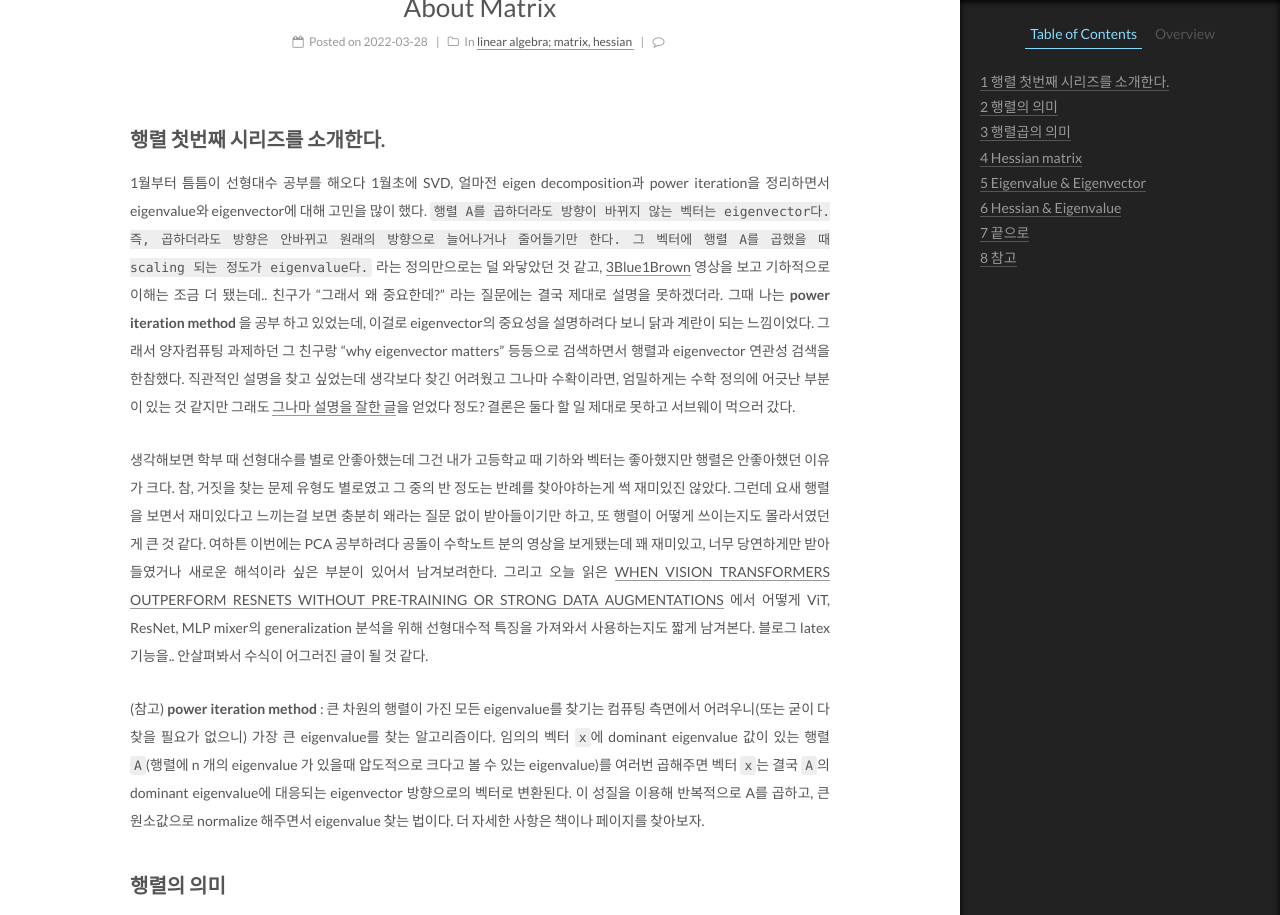
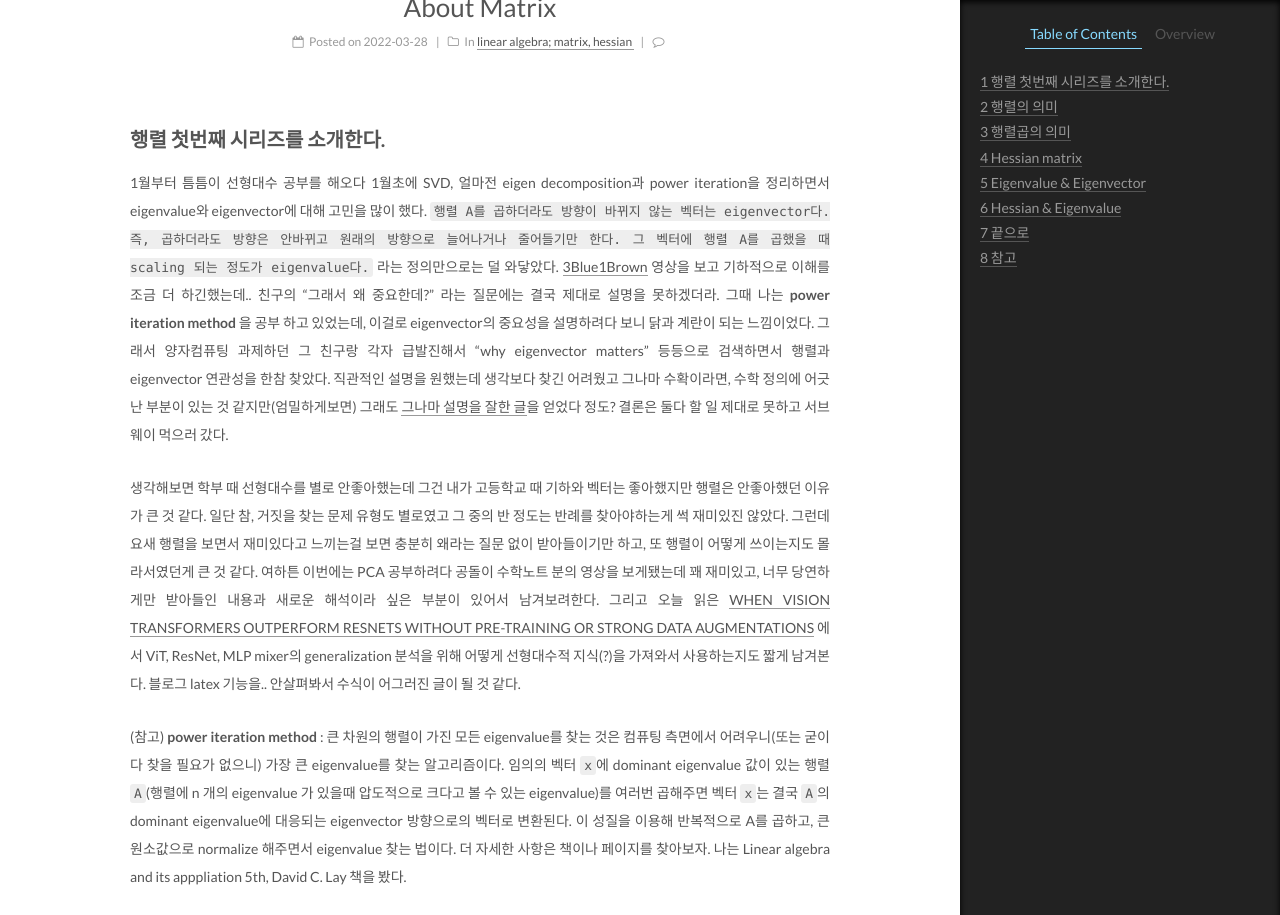
Before and after one commit to kimcando/kimcando.github.io, a Jekyll site: the page built from _posts/2022-03-28-About-Matrix.md, in a window 1280 px wide and 1400 px high, scrolled down 353 px. Shown: the top 915 px of the window. Built offline with Jekyll 4.4.1, drawn with Linux system fonts in a browser that asks for light colours; comment, search, counter and statistics services are not loaded; some of the changed text lies outside the part shown; grey boxes are pictures that could not be loaded.

Commit message:
new: second posts

```diff
--- a/_posts/2022-03-28-About-Matrix.md
+++ b/_posts/2022-03-28-About-Matrix.md
@@ -8,21 +8,24 @@
 
 1월부터 틈틈이 선형대수 공부를 해오다 1월초에 SVD, 얼마전 eigen decomposition과 power iteration을 정리하면서
 eigenvalue와 eigenvector에 대해 고민을 많이 했다.
-`행렬 A를 곱하더라도 방향이 바뀌지 않는 벡터는 eigenvector다. 즉, 곱하더라도 방향은 안바뀌고 원래의 방향으로 늘어나거나 줄어들기만 한다. 그 벡터에 행렬 A를 곱했을 때 scaling 되는 정도가 eigenvalue다.` 라는 정의만으로는 덜 와닿았던 것 같고,
-[3Blue1Brown](https://www.youtube.com/watch?v=PFDu9oVAE-g) 영상을 보고 기하적으로 이해는 조금 더 됐는데.. 친구가 "그래서 왜 중요한데?" 라는 질문에는 결국 제대로 설명을 못하겠더라. 그때 나는 **power iteration method** 을 공부 하고 있었는데, 이걸로 eigenvector의 중요성을 설명하려다 보니 닭과 계란이 되는 느낌이었다.
-그래서 양자컴퓨팅 과제하던 그 친구랑 "why eigenvector matters" 등등으로 검색하면서 행렬과 eigenvector 연관성 검색을 한참했다.
-직관적인 설명을 찾고 싶었는데 생각보다 찾긴 어려웠고 그나마 수확이라면, 엄밀하게는 수학 정의에 어긋난 부분이 있는 것 같지만 그래도 [그나마 설명을 잘한 글](https://www.dhruvonmath.com/2020/07/26/who-cares-about-eigenvectors/)을 얻었다 정도? 결론은 둘다 할 일 제대로 못하고 서브웨이 먹으러 갔다.
+`행렬 A를 곱하더라도 방향이 바뀌지 않는 벡터는 eigenvector다. 즉, 곱하더라도 방향은 안바뀌고 원래의 방향으로 늘어나거나 줄어들기만 한다. 그 벡터에 행렬 A를 곱했을 때 scaling 되는 정도가 eigenvalue다.` 라는 정의만으로는 덜 와닿았다.
+[3Blue1Brown](https://www.youtube.com/watch?v=PFDu9oVAE-g) 영상을 보고 기하적으로 이해를 조금 더 하긴했는데.. 친구의 "그래서 왜 중요한데?" 라는 질문에는 결국 제대로 설명을 못하겠더라. 그때 나는 **power iteration method** 을 공부 하고 있었는데, 이걸로 eigenvector의 중요성을 설명하려다 보니 닭과 계란이 되는 느낌이었다.
+그래서 양자컴퓨팅 과제하던 그 친구랑 각자 급발진해서 "why eigenvector matters" 등등으로 검색하면서 행렬과 eigenvector 연관성을 한참 찾았다.
+직관적인 설명을 원했는데 생각보다 찾긴 어려웠고 그나마 수확이라면, 수학 정의에 어긋난 부분이 있는 것 같지만(엄밀하게보면) 그래도 [그나마 설명을 잘한 글](https://www.dhruvonmath.com/2020/07/26/who-cares-about-eigenvectors/)을 얻었다 정도? 결론은 둘다 할 일 제대로 못하고 서브웨이 먹으러 갔다.
 
-생각해보면 학부 때 선형대수를 별로 안좋아했는데 그건 내가 고등학교 때 기하와 벡터는 좋아했지만 행렬은 안좋아했던 이유가 크다.
-참, 거짓을 찾는 문제 유형도 별로였고 그 중의 반 정도는 반례를 찾아야하는게 썩 재미있진 않았다.
+생각해보면 학부 때 선형대수를 별로 안좋아했는데 그건 내가 고등학교 때 기하와 벡터는 좋아했지만 행렬은 안좋아했던 이유가 큰 것 같다.
+일단 참, 거짓을 찾는 문제 유형도 별로였고 그 중의 반 정도는 반례를 찾아야하는게 썩 재미있진 않았다.
 그런데 요새 행렬을 보면서 재미있다고 느끼는걸 보면 충분히 왜라는 질문 없이 받아들이기만 하고, 또 행렬이 어떻게 쓰이는지도 몰라서였던게 큰 것 같다.
-여하튼 이번에는 PCA 공부하려다 공돌이 수학노트 분의 영상을 보게됐는데 꽤 재미있고, 너무 당연하게만 받아들였거나 새로운 해석이라 싶은 부분이 있어서 남겨보려한다.
-그리고 오늘 읽은 [WHEN VISION TRANSFORMERS OUTPERFORM RESNETS WITHOUT PRE-TRAINING OR STRONG DATA AUGMENTATIONS](https://arxiv.org/abs/2106.01548) 에서 어떻게 ViT, ResNet, MLP mixer의
-generalization 분석을 위해 선형대수적 특징을 가져와서 사용하는지도 짧게 남겨본다. 블로그 latex 기능을.. 안살펴봐서 수식이 어그러진 글이 될 것 같다.
+여하튼 이번에는 PCA 공부하려다 공돌이 수학노트 분의 영상을 보게됐는데 꽤 재미있고, 너무 당연하게만 받아들인 내용과 새로운 해석이라 싶은 부분이 있어서 남겨보려한다.
+그리고 오늘 읽은 [WHEN VISION TRANSFORMERS OUTPERFORM RESNETS WITHOUT PRE-TRAINING OR STRONG DATA AUGMENTATIONS](https://arxiv.org/abs/2106.01548) 에서 ViT, ResNet, MLP mixer의
+generalization 분석을 위해 어떻게 선형대수적 지식(?)을 가져와서 사용하는지도 짧게 남겨본다. 블로그 latex 기능을.. 안살펴봐서 수식이 어그러진 글이 될 것 같다.
 
-(참고) **power iteration method** : 큰 차원의 행렬이 가진 모든 eigenvalue를 찾기는 컴퓨팅 측면에서 어려우니(또는 굳이 다 찾을 필요가 없으니) 가장 큰 eigenvalue를 찾는 알고리즘이다.
+(참고) **power iteration method** : 큰 차원의 행렬이 가진 모든 eigenvalue를 찾는 것은 컴퓨팅 측면에서 어려우니(또는 굳이 다 찾을 필요가 없으니) 가장 큰 eigenvalue를 찾는 알고리즘이다.
 임의의 벡터 `x`에 dominant eigenvalue 값이 있는 행렬 `A`(행렬에 n 개의 eigenvalue 가 있을때 압도적으로 크다고 볼 수 있는 eigenvalue)를 여러번 곱해주면
-벡터 `x`는 결국 `A`의 dominant eigenvalue에 대응되는 eigenvector 방향으로의 벡터로 변환된다. 이 성질을 이용해 반복적으로 A를 곱하고, 큰 원소값으로 normalize 해주면서 eigenvalue 찾는 법이다. 더 자세한 사항은 책이나 페이지를 찾아보자.
+벡터 `x`는 결국 `A`의 dominant eigenvalue에 대응되는 eigenvector 방향으로의 벡터로 변환된다. 이 성질을 이용해 반복적으로 A를 곱하고, 큰 원소값으로 normalize 해주면서 eigenvalue 찾는 법이다.
+더 자세한 사항은 책이나 페이지를 찾아보자. 나는 Linear algebra and its apppliation 5th, David C. Lay 책을 봤다.
+
+![power_method](https://user-images.githubusercontent.com/40655873/160636728-d3679840-d295-43c7-a7d6-cc71892049eb.png)
 
 ## 행렬의 의미
 
@@ -40,27 +43,34 @@
   결국 행벡터는 열벡터를 입력으로 받아 스칼라를 출력하는 함수, functional이 된다고 볼 수 있겠다.
   * 이렇게 행벡터와 열벡터간의 `내적`을 한다는 고유의 의미를 살린 응용은 공분산 행렬에 적용된다. 공분산 행렬은 데이터 간 닮은 정도를 표현하는 행렬이다. 더 자세한 내용은 다음에 PCA를 다루면서 설명하겠다.
 
-2. 행렬과 벡터의 곱은 행렬과 열벡터를 선형결합 형태로 표현하는 것이다.
+
+2. 행렬과 벡터의 곱은 `행렬과 열벡터를 선형결합 형태로 표현`하는 것이다.
     * 벡터의 선형결합이 중요한 것은 새로운 벡터 공간을 생성해줄 수 있다는 것인데, 두 개의 열벡터[1 3]^T 와 [2 4]^T 는 [3 5]^T 벡터를 포함하는 벡터 공간을 생성해낼 수 있는가?
       만약 그렇다면 어떻게 두 벡터를 조합하면 될까? 라고 이어져서 생각할 수 있다.
     * 이런 해석은 선형 연립 방정식의 해, 회귀 분석의 계수를 찾는 과정에서 행렬 곱을 바라보는 시선이 되겠다.
 
-3. 2번의 해석을 생각해보면 행렬이 벡터의 선형 변해줬다고 볼 수 있는데 이 부분은 위의 행렬에 대한 생각 2번과 일치하기 때문에 생략한다.
-    * 이런 관점으로 행렬을 보면 eigenvalue&eigenvector, PCA, SVD 등으로 응용될 수 있다.
 
-특히 1번과 3번을 합쳐서 생각하면, 행렬과 벡터의 곱에서 행렬은 선형변환이라는 일종의 함수 역할을 하게 되는데 그렇다면 선형변환은
+3. 1번과 2번을 토대로 `행렬이 벡터를 선형 변환`해줬다고 볼 수 있는데 이 부분은 위의 설명들과 겹치기 때문에 생략한다.
+    * 이런 관점으로 행렬을 보면 eigenvalue&eigenvector 사용, PCA, SVD 등으로 응용될 수 있다.
+
+특히 1번과 3번을 합쳐서 생각하면, `행렬과 벡터의 곱에서 행렬은 선형변환이라는 일종의 함수 역할`을 하게 되는데 그렇다면 선형변환은 진짜
 `함수` 가 가지는 정의를 만족하는가?에 대한 고민이 좀더 필요하다.
 
-wiki에서의 함수 정의는 `In mathematics, a function from a set X to a set Y assigns to each element of X exactly one element of Y` 로
+wiki에서 함수 정의는 `In mathematics, a function from a set X to a set Y assigns to each element of X exactly one element of Y` 로
 정의역의 각 원소를 정확히 하나의 공역 원소에 대응시키는 것이다. f: X -> Y 라는 notation으로보면 정의역 X와 공역 Y가 있을 때, 정의역 X는 함수 f에 의해서 공역 중 하나로 대응되는 치역 f(x)을 만드는 것이다.
-결국 선형변환을 함수로 보려면 선형변환의 정의역, 공역, 치역은 어느것이고 공역 중 하나로 대응될 수 있는가? 에 대한 해결을 하면 된다. 여기서 Gilbert 교수님의 유명한 row space, null space, column space, left null space 가 나오는데 정확히 이해 못한 부분이 있어서 다음 글로 넘긴다.(^^)
+
+결국 선형변환을 함수로 보려면 선형변환의 정의역, 공역, 치역은 어느것이고 공역 중 하나로 대응될 수 있는가? 에 대한 해결을 하면 된다.
+여기서 Gilbert 교수님의 유명한 row space, null space, column space, left null space 가 나오는데 정확히 이해 못한 부분이 있어서 다음 글로 넘긴다.(^^)
 다만 행렬이 선형함수이고, 자세하게는 행렬을 구성하는 행벡터가 선형함수는라는 것. 이 함수는 벡터의 특성을 가지기에 행벡터도 마찬가지로 벡터다!(행벡터인데 벡터가 아닌게 더 이상하지 않는가?)를 정확히 이해해야 위의 4개의 공간, 쌍대 공간으로 편하게 넘어갈 수 있는 것 같으니 이후에 한번 더 읽어봐야겠다.
 
+![four_spaces](https://user-images.githubusercontent.com/40655873/160636703-2044b3f3-1e00-45fa-9d71-97c0d4940428.png)
 
 ## Hessian matrix
 [Hessian matrix](https://seongkyun.github.io/study/2019/03/18/Hessian_matrix/) 는 scalar-value를 갖는 다변수 함수의 2계 도함수(second-order)를 이용하여 만든 행렬이다. 위에 주르륵 적은 행렬은 `데이터` 자체 혹은 `함수` 로 보는데,
 hessian 은 어떤 함수가 가지는 방향을 표현하는 행렬이다. (갑자기 어떤 함수의 2계 도함수를 설명하는 것이라니.. 좀 어색할 수 있다.) 어쨌던 이 행렬은 2계 도함수로 표현된 행렬이기 때문에 정방행렬이고 symmetric 하다.
 왜냐하면 함수가 f(x_1, x_2)로 정의될 때 \partial x_1, x_2를 구할 때 x_1으로 미분하고 x_2로 미분하나, x_2로 미분하고 x_1으로 하나 순서는 상관없다. 그리고 이렇게 2번 미분한걸 행렬로 표현하는거라 행과 열의 크기가 같기 때문이다.
+
+![hessian](https://user-images.githubusercontent.com/40655873/160636711-be055cf0-1e62-427e-b3ac-9c7a7064a7f2.png)
 
 보통 square & symmetric 행렬 `A`의 eigenvalue 값이 모두 양수면 positive-definite이라고 한다. positive definite의 정의는 [여기](https://pasus.tistory.com/10) 를 참고하되,
 이게 중요한 이유는 함수가 볼록함수(convex)이냐 오목함수(concave)이냐를 판단하는 중요한 요소이기 때문이다.
@@ -86,16 +98,22 @@
 오늘 리뷰를 한 논문 "WHEN VISION TRANSFORMERS OUTPERFORM RESNETS WITHOUT PRE-TRAINING OR STRONG DATA AUGMENTATIONS" 은
 ViT, MLP mixer 네트워크가 왜 많은 데이터를 통한 pre-training 또는 strong data augmentation을 주지 않고서는 generalization 성능이 ResNet보다 낮은지를
 loss landscape으로 설명한다. [Loss landscape visualization](https://arxiv.org/abs/1712.09913) 논문에서 사용한 방식으로 시각화해서 보여주지만 이에 더불어 training loss의
-2차 미분 정보를 담은 hessian 행렬의 max eigenvalue 값도 사용한다. 논문에서는 loss landscape 자체도 ViT, MLP mixer가 더 날카롭고, hessian의 eigenvalue 도 resnet보다
+2차 미분 정보를 담은 hessian 행렬의 max eigenvalue 값도 사용한다.(perturbated training loss도 고려하나 생략한다.) 논문에서는 loss landscape과 ViT, MLP mixer가 더 날카롭고, hessian의 eigenvalue 도 resnet보다
 훨씬 큰 것을 미루어보다 함수의 형태(curvature)가 굉장히 날카로울 수 있다고 설명한다.
-따라서 non-convex 한 딥러닝 모델에서 특히 sharp한 loss land scape을 가지는 경우 training loss 만을 줄이는 것이 아니라 smooth한 loss landscape을 가질 수 있도록 최적화를 고려해야하며,
-sharp aware minimization (SAM) optimizer를 사용해 pre-training, strong data augmentation 없이도 비슷한 파라미터 규모의 resnet과 비교해 높은 성능을 낼 수 있음을 보였다.
+
+![loss_landscape](https://user-images.githubusercontent.com/40655873/160636715-19727fd0-246e-4cca-bbf0-253a21bee6b7.png)
+
+따라서 non-convex 한 딥러닝 모델에서 특히 sharp한 loss land scape을 가지는 경우 training loss 만을 줄이는 것이 아니라 smooth한 loss landscape을 가질 수 있도록 최적화를 고려해야한다라고 주장한다.
+이 두가지를 이룰 수 있는 기존의 방법인 sharp aware minimization (SAM) optimizer를 사용함으로써 pre-training, strong data augmentation 없이도 비슷한 파라미터 규모의 resnet과 비교해 높은 성능을 낼 수 있음을 보였다.
 물론 그 이외에 초반 레이어를 sparse하게 만들어 pruning의 가능성을 높일 수 있고, attention map도 더 유의미하게 나온다는 장점도 보였으나 이는 생략한다.
 이 논문 말고도 네이버에서 낸 [How do vision transformers work](https://arxiv.org/abs/2202.06709) 에서 마찬가지로 hessian으로 분석을 하는데,
-ViT와 resnet의 loss landscape 경향성이 좀 달라서 확인해봐야할 것 같다.
+ViT와 resnet의 loss landscape 경향성이 좀 다르다. 어떤 파라미터를 축으로 시각화했는지에 따라 달라지는건지, loss 값의 scale을 다르게 해서인지는 확인해봐야할 것 같다.
+(아래 그림에서 좌측은 How do vision transformes work, 우측은 When vision transformer~ 논문 그림이다.)
+
+![loss_landscape2](https://user-images.githubusercontent.com/40655873/160636720-ceb87237-b5f8-4216-9d0b-87be9281b030.png)
 
 ## 끝으로
-글을 작성하며 러프하게 적은 부분도 있고, 헷갈리고 오류가 있는 부분도 있겠으나 오랜만에 공부하고 이해한 내용으로 정보성 글을 적으니 힘들지만 보람차긴하다.
+글을 작성하며 러프하게 적은 부분도 있고, 헷갈리고 오류가 있는 부분도 있을 것이다. 그렇지만 오랜만에 공부하고 이해한 내용으로 정보성 글을 적으니~ 힘들지만 보람차긴하다.
 오늘은 Hessian의 eigenvalue에 꽂혀서 PCA도 정리하려했는데, 정확히 어떻게 구현되는지 보려면 좀더 시간을 들여야겠다.
 Loss landscape 내용이나 second-order matrix는 한 2년전부터 코드 봐야지..봐야지.. 한거였는데, 조만간 시간 내어 코드 리뷰해봐야겠다.(제발)
 끝으로 시간 관계상 퇴고를 못했는데, 퇴고하면서 그림도 좀 끼워넣고 수식도 제대로 넣어야지 ~_~ 졸린다.
```
Also changed, not shown: other parts of _posts/2022-03-28-About-Matrix.md (+2 -0 lines).
